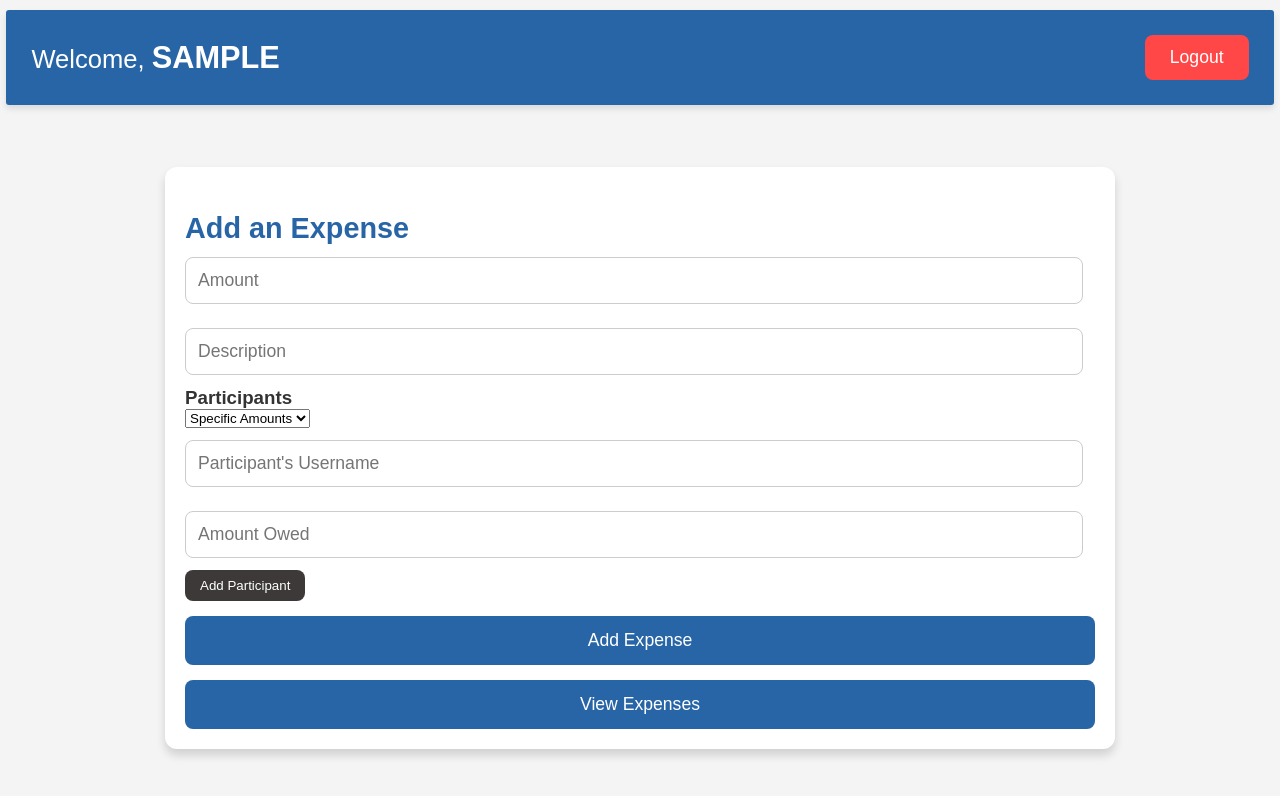
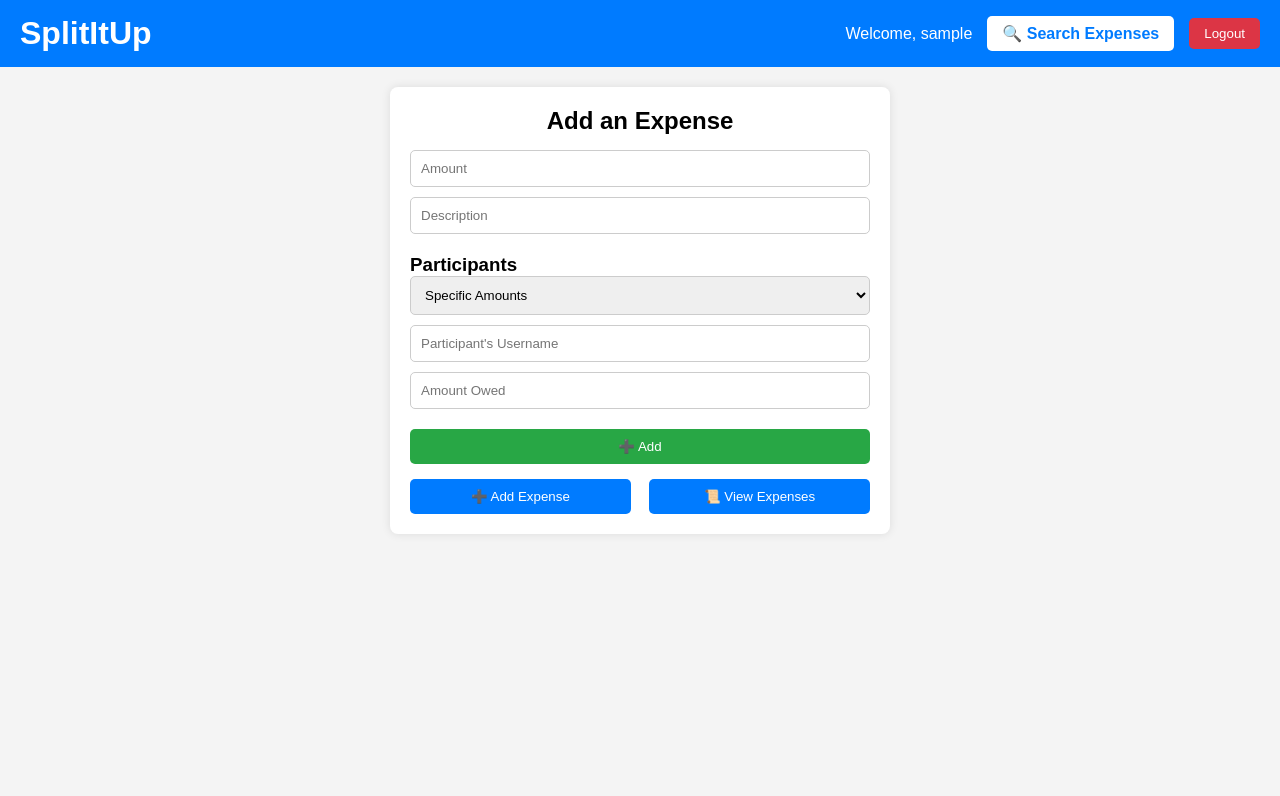
Before and after one commit to Kashishsingh4/SharedExpensesWallet-FE, a website: page dashboard.html in a window 1280 px wide. Drawn offline with nearby package versions, Linux system fonts and the light colour scheme; sample sign-in values are in the browser's storage.

Commit message:
updated file

```diff
--- a/css/dashboard-styles.css
+++ b/css/dashboard-styles.css
@@ -1,137 +1,138 @@
+/* General Reset */
 * {
     margin: 0;
     padding: 0;
     box-sizing: border-box;
+    font-family: Arial, sans-serif;
 }
 
+/* Body Styling */
 body {
-    font-family: Arial, sans-serif;
     background-color: #f4f4f4;
-    color: #333;
-    display: flex;
-    flex-direction: column;
-    min-height: 100vh;
 }
 
+/* Header */
 .header {
-    background-color: #2865a7;
+    background-color: #007bff;
     color: white;
-    padding: 25px 25px;
+    padding: 15px 20px;
     display: flex;
     justify-content: space-between;
     align-items: center;
-    margin: 10px auto;
-    width: 99%;
-    border-radius: 3px;
-    box-shadow: 0 4px 6px rgba(0, 0, 0, 0.1);
 }
 
-.header span {
-    font-size: 1.6em;
+.header-content {
+    width: 100%;
+    display: flex;
+    justify-content: space-between;
+    align-items: center;
 }
 
-.header .logout {
-    background-color: #ff4747;
-    color: white;
-    border: none;
-    padding: 12px 25px;
-    font-size: 1.1em;
-    cursor: pointer;
-    border-radius: 8px;
+.user-info {
+    display: flex;
+    align-items: center;
+    gap: 15px;
 }
 
-.header .logout:hover {
-    background-color: #e63b3b;
+.user-info span {
+    font-size: 16px;
 }
 
+.search-btn {
+    background-color: white;
+    color: #007bff;
+    padding: 8px 15px;
+    border-radius: 5px;
+    text-decoration: none;
+    font-weight: bold;
+}
+
+.search-btn:hover {
+    background-color: #e6f0ff;
+}
+
+.logout {
+    background-color: #dc3545;
+    color: white;
+    padding: 8px 15px;
+    border: none;
+    border-radius: 5px;
+    cursor: pointer;
+}
+
+.logout:hover {
+    background-color: #a71d2a;
+}
+
+/* Container */
 .container {
     display: flex;
     justify-content: center;
-    align-items: center;
-    flex: 1;
+    margin-top: 20px;
 }
 
-.content {
+/* Dashboard Card */
+.dashboard-card {
+    background: white;
     padding: 20px;
-    background-color: white;
-    box-shadow: 0 6px 10px rgba(0, 0, 0, 0.15);
-    border-radius: 12px;
-    width: 98%;
-    max-width: 950px;
-
+    width: 500px;
+    border-radius: 8px;
+    box-shadow: 0 0 10px rgba(0, 0, 0, 0.1);
 }
 
-.content h1 {
-    color: #2865a7;
-    font-size: 2.2em;
-    margin-bottom: 25px;
+.dashboard-card h2 {
+    text-align: center;
+    margin-bottom: 15px;
 }
 
-.content h2 {
-    margin-top: 25px;
-    color: #2865a7;
-    font-size: 1.8em;
+/* Form Styling */
+.expense-form input,
+.expense-form select {
+    width: 100%;
+    padding: 10px;
+    margin-bottom: 10px;
+    border: 1px solid #ccc;
+    border-radius: 5px;
 }
 
-#expenses-list div {
-    padding: 12px;
-    background-color: #f1f1f1;
-    margin-bottom: 12px;
-    border-radius: 8px;
+h3 {
+    margin-top: 10px;
 }
 
-input[type="number"],
-input[type="text"] {
-    width: calc(100% - 12px);
-    padding: 12px;
-    margin: 12px 0;
-    border: 1px solid #ccc;
-    border-radius: 8px;
-    font-size: 1.1em;
+/* Add Buttons */
+.add-btn {
+    background-color: #28a745;
+    color: white;
+    padding: 10px;
+    border: none;
+    cursor: pointer;
+    border-radius: 5px;
+    display: block;
+    width: 100%;
+    margin-top: 10px;
 }
 
-.expense {
-    background-color: #2865a7;
-    color: white;
-    border: none;
-    padding: 14px 25px;
-    border-radius: 8px;
-    font-size: 1.1em;
-    cursor: pointer;
-    width: 100%;
+.add-btn:hover {
+    background-color: #218838;
+}
+
+/* Action Buttons */
+.action-buttons {
+    display: flex;
+    justify-content: space-between;
     margin-top: 15px;
 }
 
-button:hover {
-    background-color: #1f4a76;
+.expense-btn {
+    background-color: #007bff;
+    color: white;
+    padding: 10px;
+    border: none;
+    border-radius: 5px;
+    cursor: pointer;
+    width: 48%;
 }
 
-#expense-details {
-    margin-top: 35px;
-    padding: 25px;
-    background-color: #f1f1f1;
-    border-radius: 8px;
+.expense-btn:hover {
+    background-color: #0056b3;
 }
-
-#settle {
-    background-color: #2865a7;
-}
-
-#username-display {
-    text-transform: uppercase;
-    font-weight: bold;
-    font-size: 1.2em;
-}
-
-.add-participant {
-    background-color: rgb(61, 57, 57);
-    color: white;
-    border: none;
-    padding: 8px 15px;
-    border-radius: 8px;
-    cursor: pointer;
-}
-
-.add-participant:hover {
-    background-color: grey;
-}
--- /dev/null
+++ b/css/styles.css
@@ -0,0 +1,106 @@
+/* General Styles */
+body {
+    font-family: Arial, sans-serif;
+    background-color: #f4f4f9;
+    margin: 0;
+    padding: 0;
+  }
+
+  header {
+    background-color: #007bff;
+    color: white;
+    text-align: center;
+    padding: 15px 0;
+  }
+
+  h1 {
+    margin: 0;
+    font-size: 24px;
+  }
+
+  /* Search Container */
+  .search-container {
+    width: 100%;
+    max-width: 600px;
+    margin: 30px auto;
+    padding: 20px;
+    background-color: white;
+    border-radius: 8px;
+    box-shadow: 0 4px 8px rgba(0, 0, 0, 0.1);
+  }
+
+  .search-container form {
+    display: flex;
+    flex-direction: column;
+  }
+
+  .search-container label {
+    margin-bottom: 8px;
+    font-size: 16px;
+  }
+
+  .search-container input[type="text"] {
+    padding: 10px;
+    margin-bottom: 20px;
+    border: 1px solid #ccc;
+    border-radius: 4px;
+    font-size: 16px;
+  }
+
+  .search-container button {
+    background-color: #007bff;
+    color: white;
+    border: none;
+    padding: 10px;
+    font-size: 16px;
+    cursor: pointer;
+    border-radius: 4px;
+  }
+
+  .search-container button:hover {
+    background-color: #0056b3;
+  }
+
+  /* Search Results */
+  #search-results {
+    margin-top: 20px;
+  }
+
+  .expense-item {
+    background-color: #f9f9f9;
+    padding: 15px;
+    margin-bottom: 10px;
+    border: 1px solid #ddd;
+    border-radius: 5px;
+  }
+
+  .expense-item p {
+    margin: 5px 0;
+  }
+
+  .expense-item strong {
+    color: #333;
+  }
+
+  /* No Results Message */
+  #search-results p {
+    color: #666;
+    font-style: italic;
+    text-align: center;
+  }
+
+.search-btn {
+    display: inline-block;
+    background-color: #007BFF;
+    color: white;
+    padding: 10px 20px;
+    border-radius: 5px;
+    font-size: 16px;
+    text-align: center;
+    text-decoration: none; /* Remove underline */
+    cursor: pointer;
+  }
+
+  .search-btn:hover {
+    background-color: #0056b3;
+  }
--- a/dashboard.html
+++ b/dashboard.html
@@ -8,13 +8,21 @@
     <link rel="stylesheet" href="./css/dashboard-styles.css">
 </head>
 <body>
-    <div class="header">
+    <header class="header">
+        <div class="header-content">
+            <h1>SplitItUp</h1>
+            <div class="user-info">
                 <span>Welcome, <span id="username-display"></span></span>
+                <a href="search.html" class="search-btn">🔍 Search Expenses</a>
                 <button class="logout" onclick="logout()">Logout</button>
             </div>
+        </div>
+    </header>
+
     <div class="container">
-        <div class="content">
+        <div class="dashboard-card">
             <h2>Add an Expense</h2>
+            <div class="expense-form">
                 <input type="number" id="expense-amount" placeholder="Amount" required>
                 <input type="text" id="expense-description" placeholder="Description" required>
 
@@ -27,18 +35,21 @@
                 <div id="specific-participants">
                     <input type="text" id="participant-username" placeholder="Participant's Username">
                     <input type="number" id="participant-amount" placeholder="Amount Owed">
-                <button class="add-participant" onclick="addParticipant()">Add Participant</button>
+                    <button class="add-btn" onclick="addParticipant()">➕ Add</button>
                     <div id="participant-list"></div>
                 </div>
 
                 <div id="equal-participants" style="display: none;">
                     <input type="text" id="divide-username" placeholder="Participant's Username">
-                <button class="add-participant" onclick="addDivideParticipant()">Add Participant</button>
+                    <button class="add-btn" onclick="addDivideParticipant()">➕ Add</button>
                     <div id="divide-participants"></div>
                 </div>
 
-            <button class="expense" onclick="addExpense()">Add Expense</button>
-            <button class="expense" onclick="viewExpenses()">View Expenses</button>
+                <div class="action-buttons">
+                    <button class="expense-btn" onclick="addExpense()">➕ Add Expense</button>
+                    <button class="expense-btn" onclick="viewExpenses()">📜 View Expenses</button>
+                </div>
+            </div>
         </div>
     </div>
 
--- /dev/null
+++ b/styles.css
@@ -0,0 +1,90 @@
+/* General Styles */
+body {
+    font-family: Arial, sans-serif;
+    background-color: #f4f4f9;
+    margin: 0;
+    padding: 0;
+  }
+
+  header {
+    background-color: #007bff;
+    color: white;
+    text-align: center;
+    padding: 15px 0;
+  }
+
+  h1 {
+    margin: 0;
+    font-size: 24px;
+  }
+
+  /* Search Container */
+  .search-container {
+    width: 100%;
+    max-width: 600px;
+    margin: 30px auto;
+    padding: 20px;
+    background-color: white;
+    border-radius: 8px;
+    box-shadow: 0 4px 8px rgba(0, 0, 0, 0.1);
+  }
+
+  .search-container form {
+    display: flex;
+    flex-direction: column;
+  }
+
+  .search-container label {
+    margin-bottom: 8px;
+    font-size: 16px;
+  }
+
+  .search-container input[type="text"] {
+    padding: 10px;
+    margin-bottom: 20px;
+    border: 1px solid #ccc;
+    border-radius: 4px;
+    font-size: 16px;
+  }
+
+  .search-container button {
+    background-color: #007bff;
+    color: white;
+    border: none;
+    padding: 10px;
+    font-size: 16px;
+    cursor: pointer;
+    border-radius: 4px;
+  }
+
+  .search-container button:hover {
+    background-color: #0056b3;
+  }
+
+  /* Search Results */
+  #search-results {
+    margin-top: 20px;
+  }
+
+  .expense-item {
+    background-color: #f9f9f9;
+    padding: 15px;
+    margin-bottom: 10px;
+    border: 1px solid #ddd;
+    border-radius: 5px;
+  }
+
+  .expense-item p {
+    margin: 5px 0;
+  }
+
+  .expense-item strong {
+    color: #333;
+  }
+
+  /* No Results Message */
+  #search-results p {
+    color: #666;
+    font-style: italic;
+    text-align: center;
+  }
```
Also changed, not shown: search.html (added, +55 -0 lines). Lines whose indentation alone changed are shown as unchanged.
